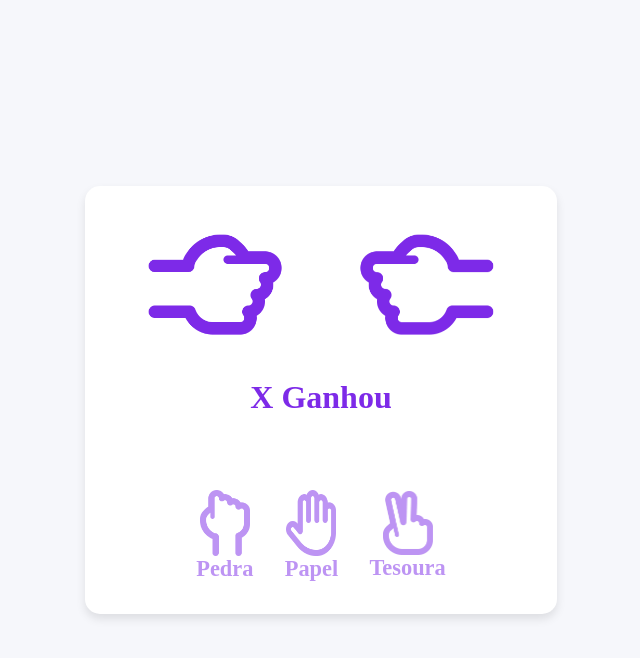
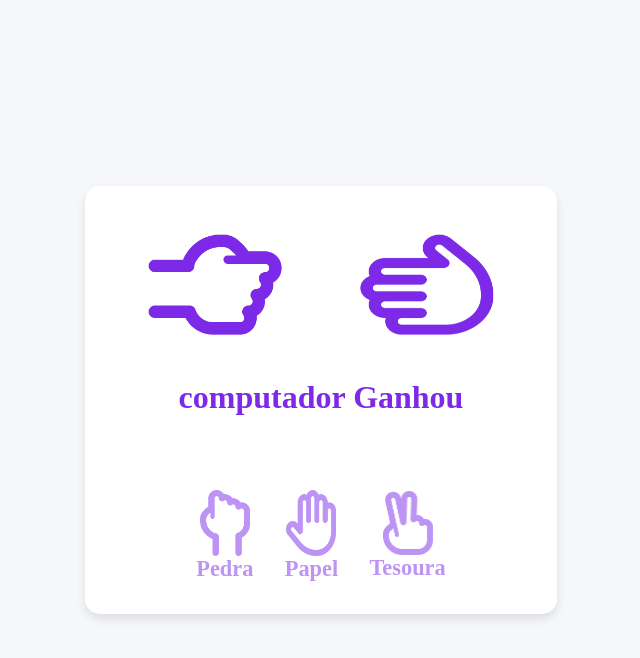
Before and after one commit to guilhermeB-gomes/Papel-e-Tesoura, a plain HTML site: page index.html in a window 1280 px wide. Both pictures are taken after a click on the element "Pedra". Shown: the whole page, without its empty margins (319-959 px from the left). Drawn offline with Linux system fonts and the light colour scheme.

Commit message:
reccceeennn

```diff
--- a/scripts.js
+++ b/scripts.js
@@ -1,22 +1,64 @@
 const optionImages = document.querySelectorAll(".option-image")
 const container = document.querySelector(".container")
 const resultText = document.querySelector(".result-text")
+const computerResult = document.querySelector('.computer-result img')
+const userResult = document.querySelector('.user-result img ')
+
+
+
+const computerSrcImages = [
+    'images/pedra.png',
+    'images/papel.png',
+    'images/tesoura.png',
+
+]
+/**
+ (R)0 Rock - Pedra
+ (P)1 Paper - Papel
+ (S)2 Scissors - Tesoura
+ */
+
+const winner = {
+    RR: "Empate",
+    RP: "computador",
+    RS: "Voce",
+    PP: "Empate",
+    PR: "Voce",
+    PS: "computador",
+    SS: "Embate",
+    SR: "computador",
+    SP: "Voce"
+}
 
 
 function handleOptionClick(event) {
-    const clicketImage = event.currentTarget
+    const clickedImage = event.currentTarget
+    const userIndex = Array.from(optionImages).indexOf(clickedImage)
+
 
     container.classList.add("start")
     resultText.textContent = "..."
 
+    userResult.src = computerResult.src = 'images/pedra.png'
+
     setTimeout(() => {
-        container.classList.add("start")
+        container.classList.remove("start")
+
+        userResult.src = computerSrcImages[userIndex]
+
+        const randomNumber = Math.floor(Math.random() * computerSrcImages.length)
+        computerResult.src = computerSrcImages[randomNumber]
+
+
+        const userValue = ['R', 'P', 'S'][userIndex]
+        const computerValue = ['R', 'P', 'S'][randomNumber]
+        const userComputerResult = userValue + computerValue
+        const finalResult = winner [userComputerResult]
 
 
 
 
-
-        resultText.textContent = "X Ganhou"
+            resultText.textContent = userValue === computerValue ? 'Empate' : finalResult + ' Ganhou'
 
     }, 2000);
 }
```
Also changed, not shown: style.css (line endings or trailing spaces).
